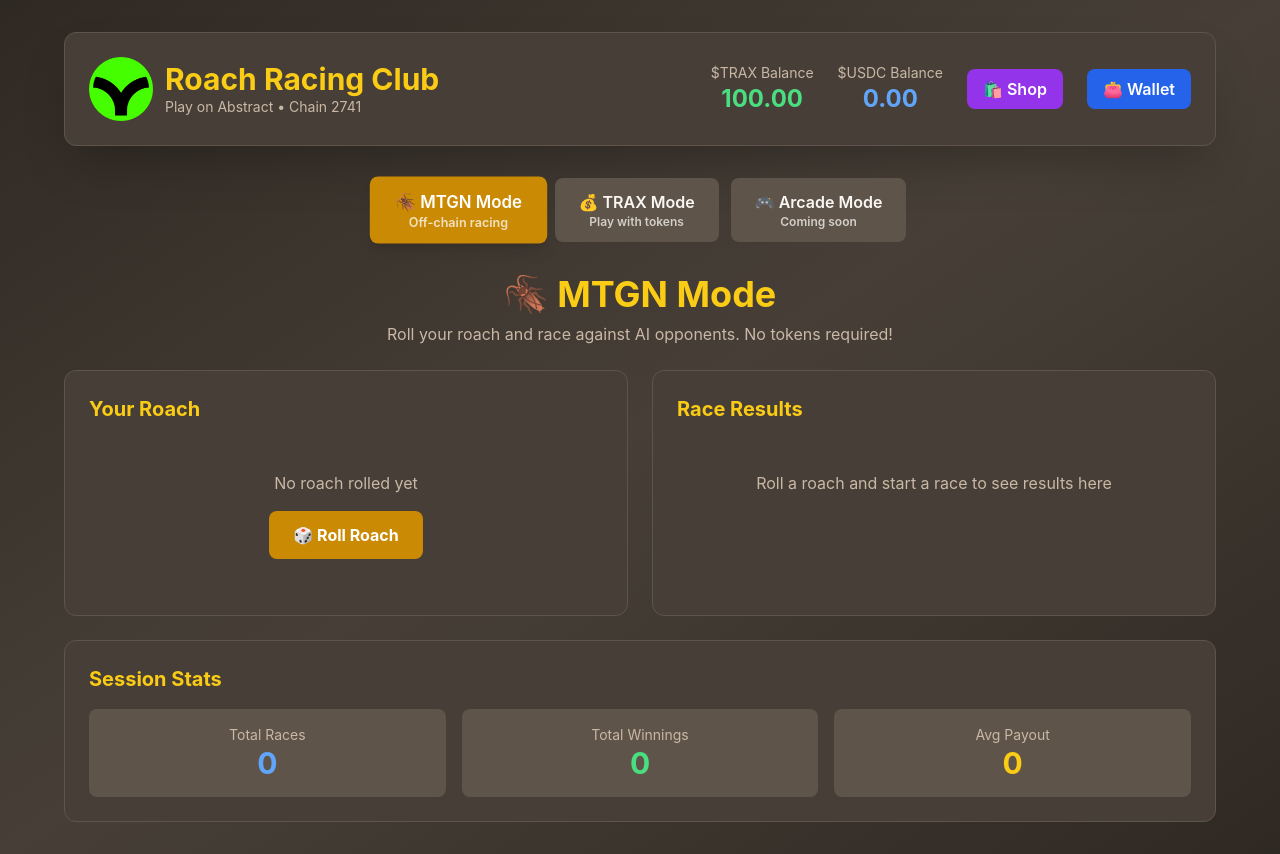
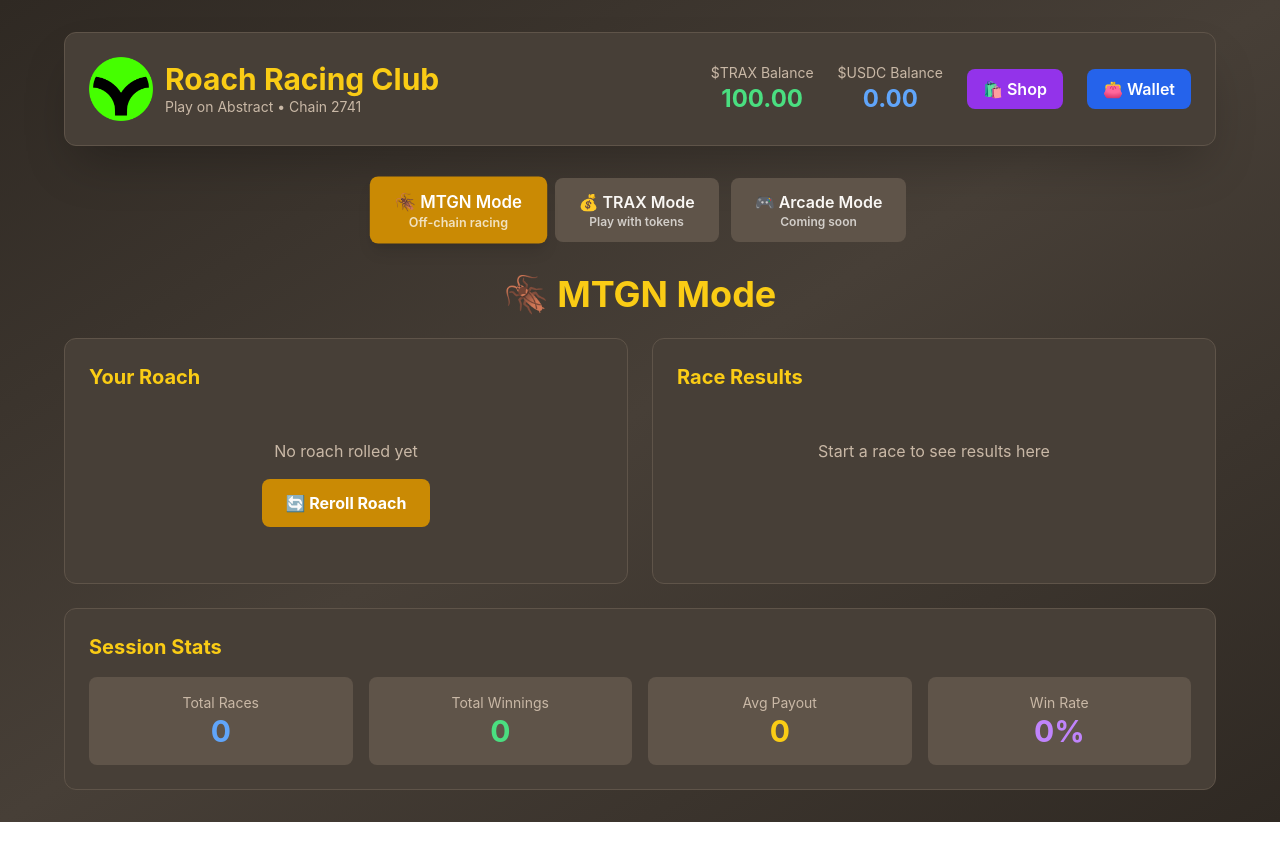
Before and after one commit to codyabs/rrc-dapp, a Next.js app: page / in a window 1280 px wide. After the commit the page ends 822 px from the top, so only its background shows below. Built offline with nearby package versions, Linux system fonts and the light colour scheme; what wagmi would draw is missing.

Commit message:
refactor: Remove MTGN subtitle, change Roll Roach to Reroll Roach, update Race Results text, add Win Rate stat

```diff
--- a/app/components/MTGNMode.tsx
+++ b/app/components/MTGNMode.tsx
@@ -39,9 +39,6 @@ export default function MTGNMode() {
       {/* Title */}
       <div className="text-center">
         <h2 className="text-4xl font-bold text-yellow-400 mb-2">🪳 MTGN Mode</h2>
-        <p className="text-roach-300">
-          Roll your roach and race against AI opponents. No tokens required!
-        </p>
       </div>
 
       {/* Stats Grid */}
@@ -118,7 +115,7 @@ export default function MTGNMode() {
                 onClick={handleNewRoach}
                 className="px-6 py-3 bg-yellow-600 hover:bg-yellow-500 text-white rounded-lg font-bold transition-all"
               >
-                🎲 Roll Roach
+                🔄 Reroll Roach
               </button>
             </div>
           )}
@@ -189,7 +186,7 @@ export default function MTGNMode() {
             </div>
           ) : (
             <div className="text-center py-8 text-roach-300">
-              <p>Roll a roach and start a race to see results here</p>
+              <p>Start a race to see results here</p>
             </div>
           )}
         </div>
@@ -198,7 +195,7 @@ export default function MTGNMode() {
       {/* Stats Summary */}
       <div className="bg-roach-800 rounded-xl p-6 border border-roach-700">
         <h3 className="text-xl font-bold text-yellow-400 mb-4">Session Stats</h3>
-        <div className="grid md:grid-cols-3 gap-4">
+        <div className="grid md:grid-cols-4 gap-4">
           <div className="bg-roach-700 rounded-lg p-4 text-center">
             <p className="text-roach-300 text-sm">Total Races</p>
             <p className="text-3xl font-bold text-blue-400">{raceCount}</p>
@@ -213,6 +210,12 @@ export default function MTGNMode() {
               {raceCount > 0 ? (totalWinnings / raceCount).toFixed(1) : "0"}
             </p>
           </div>
+          <div className="bg-roach-700 rounded-lg p-4 text-center">
+            <p className="text-roach-300 text-sm">Win Rate</p>
+            <p className="text-3xl font-bold text-purple-400">
+              {raceCount > 0 ? ((totalWinnings / raceCount / 10) * 100).toFixed(0) : "0"}%
+            </p>
+          </div>
         </div>
       </div>
     </div>
```
